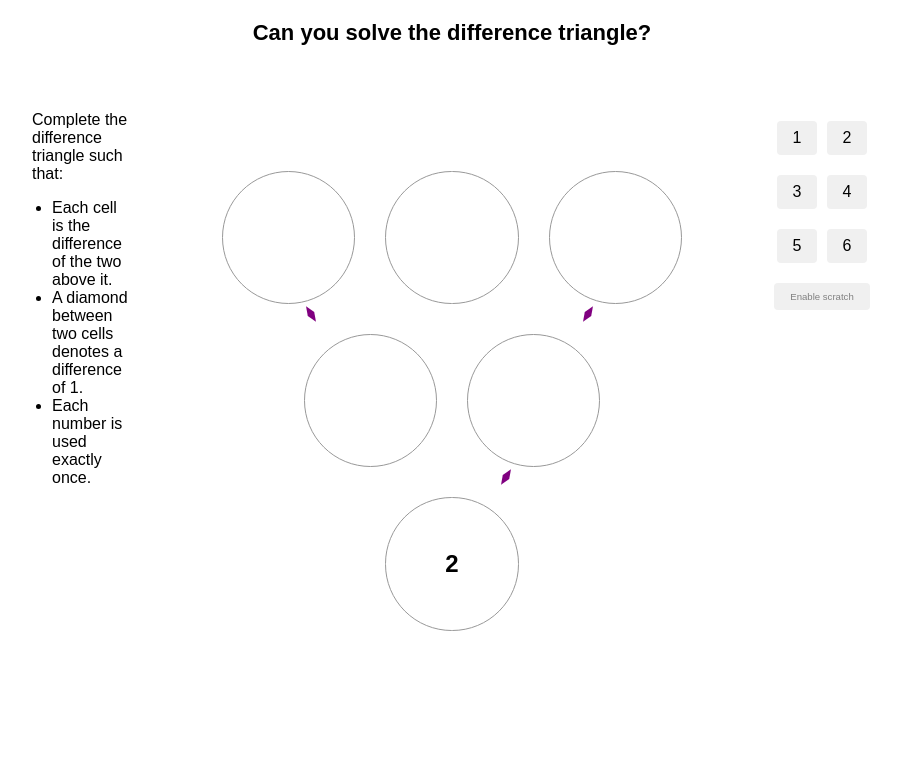
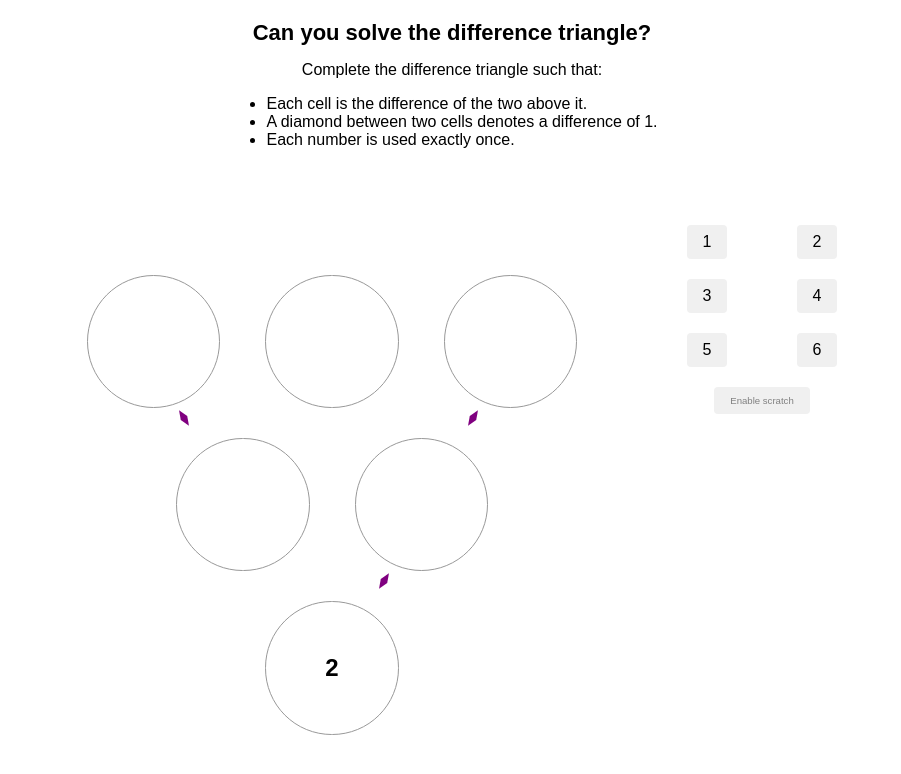
Before and after one commit to diva-harsoor/difference-triangles, a React (Create React App) app: page / in a window 1280 px wide. Shown: the top 774 px of the page, without its empty margins (188-1089 px from the left). Built offline with nearby package versions, Linux system fonts and the light colour scheme.

Commit message:
Added final level and win logic Moved instruction box

```diff
--- a/src/App.js
+++ b/src/App.js
@@ -2,12 +2,14 @@ import { useState, useEffect } from 'react';
 
 // Circle with arrows
 // Arrows are right-to-left, top-to-bottom
-function Cell({ index, value, arrows, rowEnd, onClick, style }) {
-  const sideClassName = `rhombus center ${arrows && arrows.includes(0) ? 'purple' : ''}`;
+function Cell({ index, value, arrow, rowEnd, onClick, style }) {
+  // arrows that go between two cells in the same row
+  const sideClassName = `rhombus center ${(arrow == 0) ? 'purple' : ''}`;
 
+  // arrows that go from a cell in one row to a cell in a different row
   const belowClassName = `rhombus ${
-    arrows && arrows.includes(1) ? 'tilt-left purple' : ''
-  } ${arrows && arrows.includes(-1) ? 'tilt-right purple' : ''}`;
+    (arrow == 1) ? 'tilt-left purple' : ''
+  } ${(arrow == -1) ? 'tilt-right purple' : ''}`;
 
   let buttonClassName = `circle ${typeof value == "object" ? "scratch" : ""}`;
 
@@ -70,6 +72,9 @@ function Board({numRows, cells, clueCells, cellArrows, selectedNumber, scratchAr
 
 
   const renderCells = () => {
+    for (const [key, value] of cellArrows) {
+      console.log(`Key:`, key, `Type of key:`, typeof key, `Value:`, value);
+    }
     let board = [];
     let cell_index = cells.length;
     for (let row_i = numRows; row_i > 0; row_i--) {
@@ -83,7 +88,7 @@ function Board({numRows, cells, clueCells, cellArrows, selectedNumber, scratchAr
           <Cell
             key={`cell-${cell_index}`}
             value={value}
-            arrows={cellArrows[cell_index]}
+            arrow={cellArrows.has(cell_index) ? cellArrows.get(cell_index) : 2}
             rowEnd={col_i == 0}
             scratch={scratch}
             onClick={handleEachCellClick(cell_index)}
@@ -133,6 +138,9 @@ function checkSuccess(cells, n_rows) {
     }
     subt_i++;
   }
+  if (n_rows === 5) {
+    return "Congrats! You won the game!";
+  }
   return "Congrats! You got it!";
 }
 
@@ -147,7 +155,6 @@ function Keypad({ status, numbers, scratch, onNumPress, onScratchPress }) {
 
   const renderNumberBank = () => {
     if (numbers.length == 0) {
-      console.log("hit numbers.length == 0");
       return [];
     }
     let halflength = Math.floor(numbers.length/2);
@@ -209,34 +216,60 @@ function Keypad({ status, numbers, scratch, onNumPress, onScratchPress }) {
 
 export default function Game() {
   const [numRows, setNumRows] = useState(3);
-  const [cellArrows, setCellArrows] = useState([]);
+  const [cellArrows, setCellArrows] = useState(new Map());
+  // const [cellArrows, setCellArrows] = useState([]);
   const [clueCells, setClueCells] = useState([]);
   const [cells, setCells] = useState([]);
   const [scratchArrays, setScratchArrays] = useState([]);
   const [scratch, setScratch] = useState(false); // move
   const [numbers, setNumbers] = useState([]); // move
   const [selectedNumber, setSelectedNumber] = useState(-1); // move?
+  const [hasWon, setHasWon] = useState(false);
 
   useEffect(() => {
     let length = (numRows * (numRows + 1))/2;
-    // cells, cellArrow will eventually come from question set (db)
-    let initialCellArrows = [];
+    // cells, cellArrow could come from a db but there's just not very many possible
     if (numRows == 3) {
-      initialCellArrows = [[],[1],[],[1],[],[-1]];
+      const map = new Map([
+        [1, 1],
+        [3, 1],
+        [5, -1],
+      ]);
+      setCellArrows(map)
     }
     else if (numRows == 4) {
-      initialCellArrows = [[],[1],[],[],[],[-1],[1],[],[-1],[]];
+      const map = new Map([
+        [1,1],
+        [5,-1],
+        [6,1],
+        [8,-1],
+      ]);
+      setCellArrows(map)
     }
-    setCellArrows(initialCellArrows);
+    else if (numRows == 5) {
+      const map = new Map([
+        [13,0],
+        [9,-1],
+        [7, 1],
+        [2,-1],
+      ])
+      setCellArrows(map);
+    }
+    // setCellArrows(initialCellArrows);
 
     const initializeCells = () => {
       let tempCells = Array(length).fill(null);
       if (numRows == 3) {
         tempCells[0] = 2;
       }
-      else if (numRows == 4) {
+      if (numRows == 4) {
         tempCells[0] = 3;
         tempCells[2] = 5;
+      }
+      if (numRows == 5) {
+        tempCells[0] = 5;
+        tempCells[4] = 11;
+        tempCells[13] = 14;
       }
       setCells(tempCells);
       setClueCells(tempCells);
@@ -275,15 +308,18 @@ export default function Game() {
     setScratch(nextScratch);
   }
 
-  if (checkSuccess(cells, numRows) == "Congrats! You got it!") {
+  if (checkSuccess(cells, numRows) == "Congrats! You got it!" && numRows < 5) {
     setNumRows(numRows + 1);
+  }
+
+  if (checkSuccess(cells, numRows) === "Congrats! You won the game!" && !hasWon) {
+    setHasWon(true);
   }
 
   return (
     <>
-    <h1 className="centered-row">Can you solve the difference triangle?</h1>
-    <div className="game-container">
-      <div className="instructions">
+    <div className="centered-row"><h1>Can you solve the difference triangle?</h1></div>
+    <div className="info">
       Complete the difference triangle such that:
       <ul>
         <li>Each cell is the difference of the two above it.</li>
@@ -291,8 +327,9 @@ export default function Game() {
         <li>Each number is used exactly once.</li>
       </ul>
     </div>
+    <div className="game-container">
       <div className="game-board">
-        <div className="centered-row">{checkSuccess(cells, numRows)}</div>
+        <div className="centered-row">{hasWon ? "🎉 Congrats! You solved the difference triangle!" : checkSuccess(cells, numRows)}</div>
         <Board
           numRows={numRows}
           cells={cells}
--- a/src/styles.css
+++ b/src/styles.css
@@ -80,6 +80,16 @@
     justify-content: 'center';
   }
 
+  .info {
+    display: flex;
+    flex-direction: column;
+    align-items: center;
+  }
+
+  .info ul {
+    text-align: left;
+  }
+
   .centered-row {
     display: flex;
     justify-content: center;
@@ -117,11 +127,12 @@
     transform: rotate(35deg) skewX(45deg) scaleY(cos(45deg));
   }
   .center {
+    margin-left: 20px; /* Center horizontally */
     transform: rotate(-20deg) skewX(45deg) scaleY(cos(45deg));
   }
 
   .tilt-left {
-    margin-left: -50px;
+    margin-left: -70px;
     transform: rotate(100deg) skewX(45deg) scaleY(cos(45deg));
   }
 
```
Also changed, not shown: 1 other file (tests, documents, lock files or other folders). Lines whose indentation alone changed are shown as unchanged.
